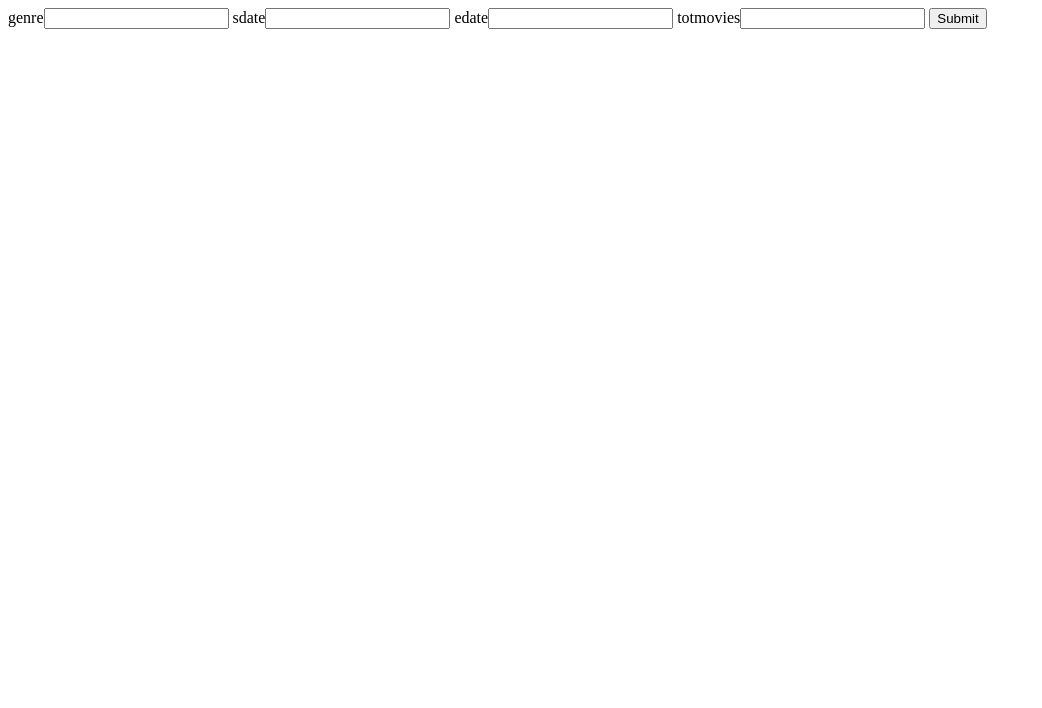
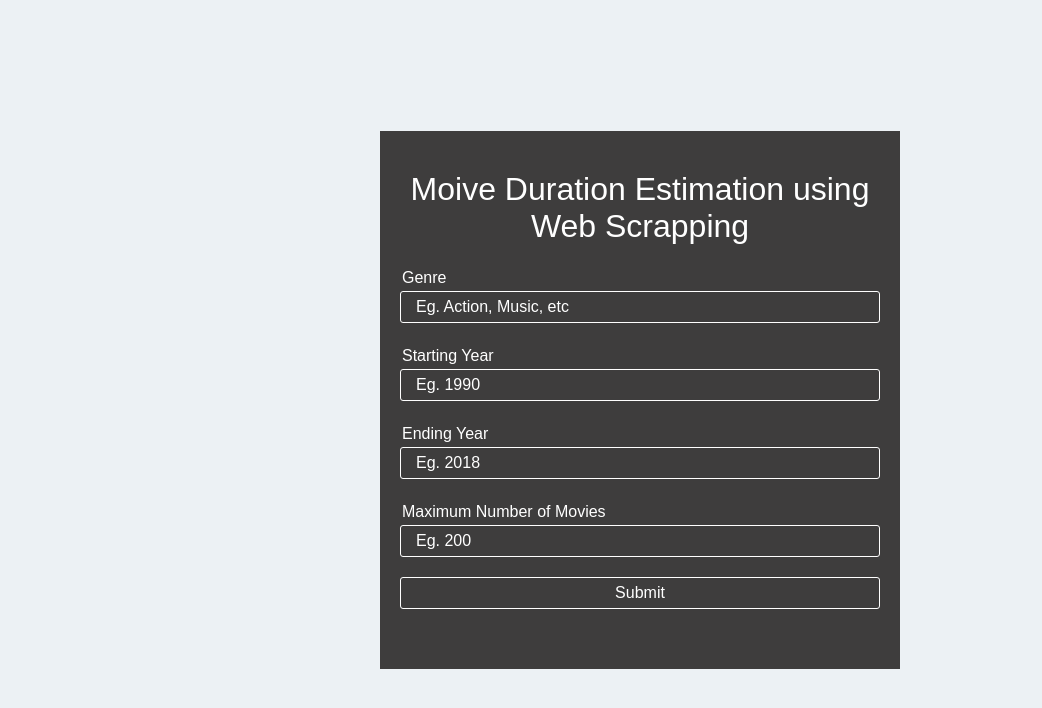
Before and after one commit to pulkitkomal/Auribises_Practice, a plain HTML site: page FL/template/index.html in a window 1280 px wide. Shown: the whole page, without its empty margins (0-1042 px from the left). Drawn offline with Linux system fonts and the light colour scheme.

Commit message:
20 OCT 18

```diff
--- a/FL/template/index.html
+++ b/FL/template/index.html
@@ -1,8 +1,65 @@
-<form method="POST">
-    genre<input name = "genre">
-    sdate<input name = "sdate">
-    edate<input name = "edate">
-    totmovies<input name = "totmovies">
+<!DOCTYPE html>
 
-    <input type="submit">
-</form>
+
+<html>
+
+
+    <head>
+        <title>Input Form</title>
+    </head>
+
+    <style>
+
+        *{margin: 0; padding: 0;}
+        body{background: #ecf1f4; font-family: sans-serif;}
+
+        .form-wrap{ width: 520px; background: #3e3d3d; padding: 40px 20px; box-sizing: border-box; position: fixed; left: 50%; top: 50%; transform: translate(-50%, -50%);}
+        h1{text-align: center; color: #fff; font-weight: normal; margin-bottom: 20px;}
+        .title{
+            padding: 4px 2px;color: #fff;
+        }
+        input{width: 100%; background: none; border: 1px solid #fff; border-radius: 3px; padding: 6px 15px; box-sizing: border-box; margin-bottom: 20px; font-size: 16px; color: #fff;}
+
+        input[type="button"]{ background: #bac675; border: 0; cursor: pointer; color: #3e3d3d;}
+        input[type="button"]:hover{ background: #a4b15c; transition: .6s;}
+
+        ::placeholder{color: #fff;}
+
+    </style>
+
+    <body>
+
+        <div class="form-wrap" >
+
+            <form method="POST">
+
+                <h1>Moive Duration Estimation using Web Scrapping</h1>
+                <div class = 'title'>
+                    <p>Genre</p>
+                </div>
+                <input type="text" placeholder="Eg. Action, Music, etc" name = "genre">
+                <div class = 'title'>
+                    <p>Starting Year</p>
+                </div>
+                <input type="text" placeholder="Eg. 1990" name = "sdate">
+                                <div class = 'title'>
+                    <p>Ending Year</p>
+                </div>
+                <input type="text" placeholder="Eg. 2018" name = "edate">
+                                <div class = 'title'>
+                    <p>Maximum Number of Movies</p>
+                </div>
+                <input type="text" placeholder="Eg. 200" name = "totmovies">
+
+                <input type="submit">
+            </form>
+
+        </div>
+
+
+
+    </body>
+
+
+
+</html>
```
Also changed, not shown: FL/template/output.html (+33 -5 lines).
